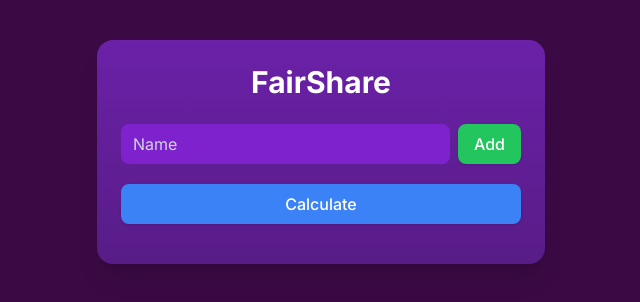
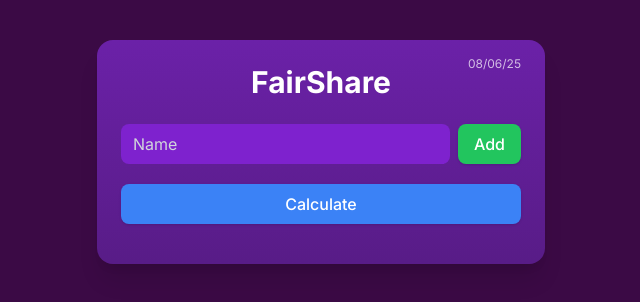
Before and after one commit to Chapler1/FairShareWeb, a plain HTML site: page index.html in a window 1280 px wide. Shown: the full height of the page, 319-959 px from the left. Drawn offline with nearby package versions, Linux system fonts and the light colour scheme.

Commit message:
added date

```diff
--- a/index.html
+++ b/index.html
@@ -46,10 +46,23 @@
     }
   </style>
 
+  <script defer>
+    document.addEventListener("DOMContentLoaded", () => {
+      const dateElement = document.getElementById("current-date");
+      const today = new Date();
+      const formattedDate = today.toLocaleDateString("en-US", { month: "2-digit", day: "2-digit", year: "2-digit" });
+      dateElement.textContent = formattedDate;
+    });
+  </script>
+
   <script src="script.js" defer></script>
 </head>
 <body class="bg-deep-purple text-white min-h-screen flex flex-col items-center px-4 font-sans">
-  <div class="w-full max-w-md mt-10 bg-gradient-to-b from-purple-800 to-purple-900 rounded-2xl p-6 shadow-xl">
+  <div class="relative w-full max-w-md mt-10 bg-gradient-to-b from-purple-800 to-purple-900 rounded-2xl p-6 shadow-xl">
+
+    <!-- Date (top-right corner, smaller & semi-transparent) -->
+    <span id="current-date" class="absolute top-4 right-6 text-xs text-white opacity-70"></span>
+
     <h1 class="text-3xl font-bold text-center mb-6">FairShare</h1>
 
     <!-- People list -->
```
